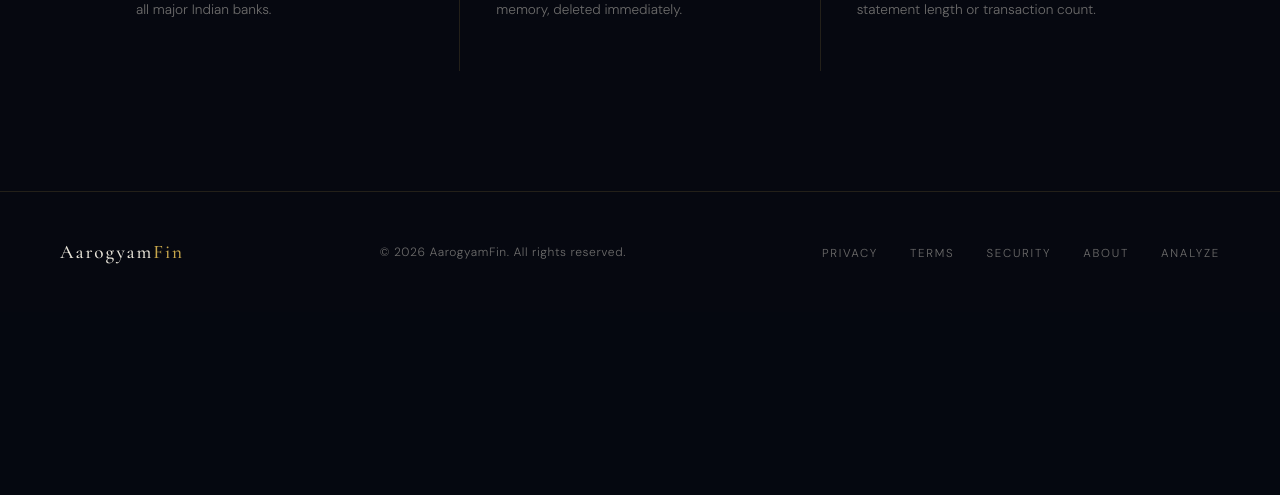
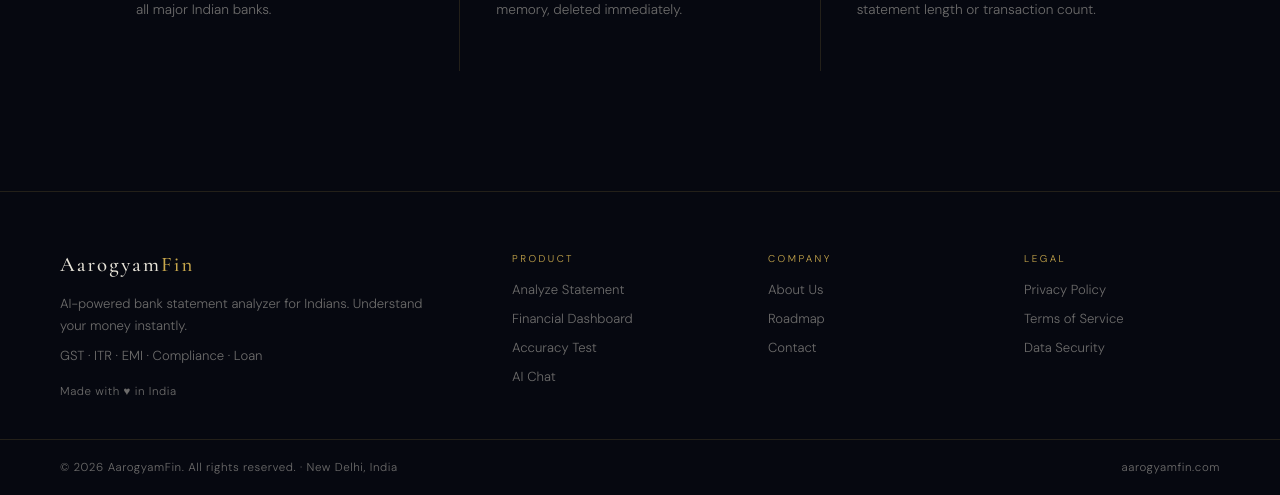
Before and after one commit to meethardik0713/bankai, a Flask app: page / in a window 1280 px wide. Shown: the part 3844-4339 px from the top of the page. Before the commit the page ends 4108 px from the top, so only its background shows below. Run offline with Flask 3, Linux system fonts and the light colour scheme.

Commit message:
Below Correct

```diff
--- a/templates/index.html
+++ b/templates/index.html
@@ -246,13 +246,18 @@
   .feature h3 { font-family: 'Cormorant Garamond', serif; font-size: 1.25rem; font-weight: 400; margin-bottom: 12px; }
   .feature p { font-size: 0.85rem; line-height: 1.8; color: var(--muted); }
 
-  footer { padding: 48px 60px; border-top: 1px solid var(--border); display: flex; justify-content: space-between; align-items: center; }
-  .footer-logo { font-family: 'Cormorant Garamond', serif; font-size: 1.2rem; font-weight: 500; letter-spacing: 0.1em; }
+  footer { border-top: 1px solid var(--border); }
+  .footer-inner { display: grid; grid-template-columns: 2fr 1fr 1fr 1fr; gap: 60px; padding: 60px 60px 40px; max-width: 1400px; margin: 0 auto; }
+  .footer-logo { font-family: 'Cormorant Garamond', serif; font-size: 1.3rem; font-weight: 500; letter-spacing: 0.1em; margin-bottom: 16px; }
   .footer-logo span { color: var(--gold); }
-  .footer-copy { font-size: 0.75rem; color: var(--muted); letter-spacing: 0.05em; }
-  .footer-links { display: flex; gap: 32px; list-style: none; }
-  .footer-links a { font-size: 0.72rem; letter-spacing: 0.15em; text-transform: uppercase; color: var(--muted); text-decoration: none; transition: color 0.3s; }
-  .footer-links a:hover { color: var(--gold); }
+  .footer-desc { font-size: 0.82rem; color: var(--muted); line-height: 1.7; }
+  .footer-made { font-size: 0.72rem; color: var(--muted); margin-top: 16px; letter-spacing: 0.05em; }
+  .footer-col { display: flex; flex-direction: column; gap: 12px; }
+  .footer-col-title { font-size: 0.62rem; letter-spacing: 0.25em; text-transform: uppercase; color: var(--gold); margin-bottom: 4px; }
+  .footer-col a { font-size: 0.82rem; color: var(--muted); text-decoration: none; transition: color 0.3s; }
+  .footer-col a:hover { color: var(--text); }
+  .footer-bottom { border-top: 1px solid var(--border); padding: 20px 60px; display: flex; justify-content: space-between; align-items: center; }
+  .footer-bottom p { font-size: 0.72rem; color: var(--muted); letter-spacing: 0.05em; }
 
   @keyframes fadeUp { from { opacity: 0; transform: translateY(24px); } to { opacity: 1; transform: translateY(0); } }
   @keyframes scrollPulse { 0%, 100% { opacity: 0.4; } 50% { opacity: 1; } }
@@ -329,8 +334,8 @@
     table { min-width: 540px; }
     th, td { padding: 10px 12px; font-size: 0.72rem; }
     .desc-col { max-width: 160px; }
-    footer { flex-direction: column; gap: 24px; text-align: center; }
-    .footer-links { flex-wrap: wrap; justify-content: center; }
+    .footer-inner { grid-template-columns: 1fr; gap: 28px; padding: 36px 16px 24px; }
+    .footer-bottom { flex-direction: column; gap: 8px; padding: 16px 24px; text-align: center; }
     body { cursor: auto; }
     .cursor, .cursor-ring { display: none; }
     .dash-card { padding: 14px 16px; }
@@ -687,15 +692,37 @@
 </section>
 
 <footer>
-  <div class="footer-logo">Aarogyam<span>Fin</span></div>
-  <p class="footer-copy">© 2026 AarogyamFin. All rights reserved.</p>
-  <ul class="footer-links">
-    <li><a href="/privacy">Privacy</a></li>
-    <li><a href="/terms">Terms</a></li>
-    <li><a href="#trust">Security</a></li>
-    <li><a href="/about">About</a></li>
-    <li><a href="#analyzer">Analyze</a></li>
-  </ul>
+  <div class="footer-inner">
+    <div class="footer-brand">
+      <div class="footer-logo">Aarogyam<span>Fin</span></div>
+      <p class="footer-desc">AI-powered bank statement analyzer for Indians. Understand your money instantly.</p>
+      <p class="footer-desc" style="margin-top:8px;">GST · ITR · EMI · Compliance · Loan</p>
+      <p class="footer-made">Made with ♥ in India</p>
+    </div>
+    <div class="footer-col">
+      <div class="footer-col-title">Product</div>
+      <a href="#analyzer">Analyze Statement</a>
+      <a href="/dashboard">Financial Dashboard</a>
+      <a href="/accuracy">Accuracy Test</a>
+      <a href="/pay">AI Chat</a>
+    </div>
+    <div class="footer-col">
+      <div class="footer-col-title">Company</div>
+      <a href="/about">About Us</a>
+      <a href="/about#roadmap">Roadmap</a>
+      <a href="mailto:hardik101306@gmail.com">Contact</a>
+    </div>
+    <div class="footer-col">
+      <div class="footer-col-title">Legal</div>
+      <a href="/privacy">Privacy Policy</a>
+      <a href="/terms">Terms of Service</a>
+      <a href="#trust">Data Security</a>
+    </div>
+  </div>
+  <div class="footer-bottom">
+    <p>© 2026 AarogyamFin. All rights reserved. · New Delhi, India</p>
+    <p>aarogyamfin.com</p>
+  </div>
 </footer>
 
 <script>
```
